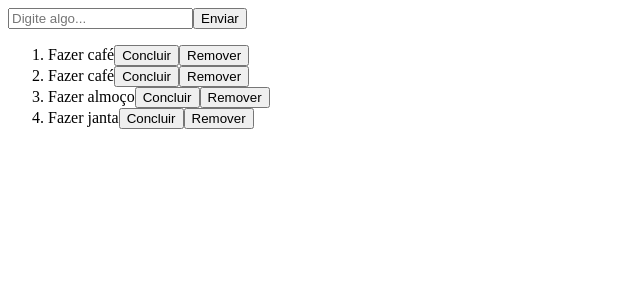
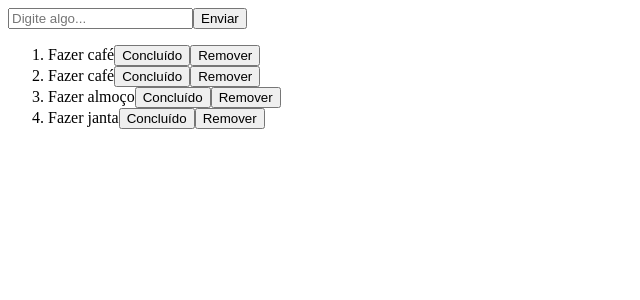
Before and after one commit to alejandrofonsecac/reactTS, a React (Vite) app in the folder react-TS/: page / in a window 1280 px wide. Shown: the top 300 px of the page, without its empty margins (0-640 px from the left). Built offline with nearby package versions, Linux system fonts and the light colour scheme.

Commit message:
Components

```diff
--- a/react-TS/src/App.tsx
+++ b/react-TS/src/App.tsx
@@ -1,5 +1,6 @@
 import { useState } from "react";
 import { InputAdd } from "./components/InputAdd";
+import { TodoItem } from "./components/TodoItem";
 
 
 export function App() {
@@ -19,6 +20,22 @@ export function App() {
           ])
   }
 
+  const handleComplete = (id:string) =>{
+    setList(
+    list.map(item =>
+      item.id === id
+        ? { ...item, complete: !item.complete }
+        : item
+    )
+  );
+  }
+
+  const handleDelete= (id:string) =>{
+    setList([
+      ...list.filter((item) => item.id !== id)
+    ])
+  }
+
   return (
     <>
       <InputAdd
@@ -28,21 +45,13 @@ export function App() {
 
       <ol>
         {list.map((listItem) => (
-          <li key={listItem.id}>
-            {listItem.label}
-
-            <button onClick={() => setList([...list.map(item => (
-              {...item, complete: item.id === listItem.id ? true
-                : item.complete
-              }
-              ))])}>
-              Concluir
-            </button>
-
-            <button onClick={() => setList([...list.filter(item => item.id !== listItem.id)])}>
-              Remover
-            </button>
-          </li>
+          <TodoItem
+            id={listItem.id}
+            label={listItem.label}
+            complete={listItem.complete}
+            onComplete={handleComplete}
+            onDelete={handleDelete}
+          />
         ))}
       </ol>
 
--- /dev/null
+++ b/react-TS/src/components/TodoItem.tsx
@@ -0,0 +1,34 @@
+interface ITodoItem {
+    id: string;
+    label: string;
+    complete: boolean;
+    onComplete: (id: string) => void;
+    onDelete: (id: string) => void;
+}
+
+export const TodoItem = ({
+     id,
+     label,
+     complete,
+     onComplete,
+     onDelete
+    }: ITodoItem) => {
+
+    const handleComplete = () =>{
+        onComplete(id)
+    }
+
+    const handleDelete = () =>{
+        onDelete(id)
+    }
+
+    return (
+        <li key={id}>
+            {label}
+            {complete ? 'Concluído' : ''}
+
+            <button onClick={handleComplete}>Concluído</button>
+            <button onClick={handleDelete}>Remover</button>
+          </li>
+    )
+}
```
